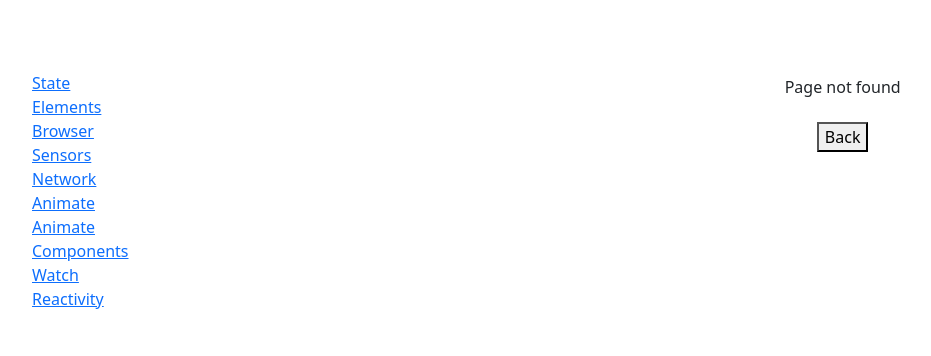
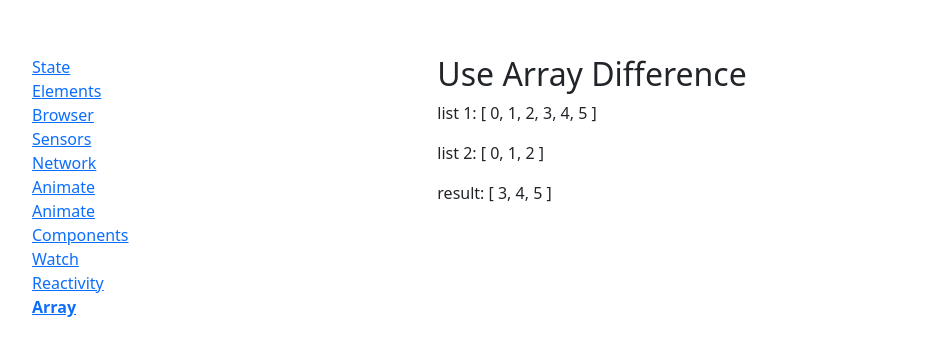
Before and after one commit to UlakhovichKate/vueUse, a Vue app: page /array in a window 1280 px wide. Before the commit this address had no page. Shown: the part 262-618 px from the top of the page, without its empty margins (0-931 px from the left). Built offline with nearby package versions, Linux system fonts and the light colour scheme.

Commit message:
UseArrayDifference.vue

```diff
--- a/src/App.vue
+++ b/src/App.vue
@@ -11,6 +11,7 @@
       <router-link :to="{ name: 'showListComponents' }" class="nav__item nav__item_home">Components</router-link>
       <router-link :to="{ name: 'showListWatch' }" class="nav__item nav__item_home">Watch</router-link>
       <router-link :to="{ name: 'showListReactivity' }" class="nav__item nav__item_home">Reactivity</router-link>
+      <router-link :to="{ name: 'showListArray' }" class="nav__item nav__item_home">Array</router-link>
     </nav>
   </aside>
   <div>
--- /dev/null
+++ b/src/components/ListArray.vue
@@ -0,0 +1,12 @@
+<template>
+  <use-array-difference/>
+</template>
+
+<script setup>
+import UseArrayDifference from "../vueUseComponents/UseArrayDifference.vue";
+
+</script>
+
+<style scoped>
+
+</style>
--- a/src/router/index.ts
+++ b/src/router/index.ts
@@ -52,6 +52,11 @@ const routes = [
         name: "showListReactivity",
         component: () => import("../components/ListReactivity.vue"),
       },
+      {
+        path: "array",
+        name: "showListArray",
+        component: () => import("../components/ListArray.vue"),
+      },
     ],
   },
   {
--- /dev/null
+++ b/src/vueUseComponents/UseArrayDifference.vue
@@ -0,0 +1,22 @@
+<template>
+  <h2>Use Array Difference</h2>
+  <p>list 1: {{ list1 }}</p>
+  <p>list 2: {{ list2 }}</p>
+  <p>result: {{ result }}</p>
+</template>
+
+<script setup>
+import { useArrayDifference } from '@vueuse/core'
+import { ref } from 'vue';
+
+const list1 = ref([0, 1, 2, 3, 4, 5])
+const list2 = ref([4, 5, 6])
+const result = useArrayDifference(list1, list2)
+// result.value: [0, 1, 2, 3]
+list2.value = [0, 1, 2]
+// result.value: [3, 4, 5]
+</script>
+
+<style scoped>
+
+</style>
```
